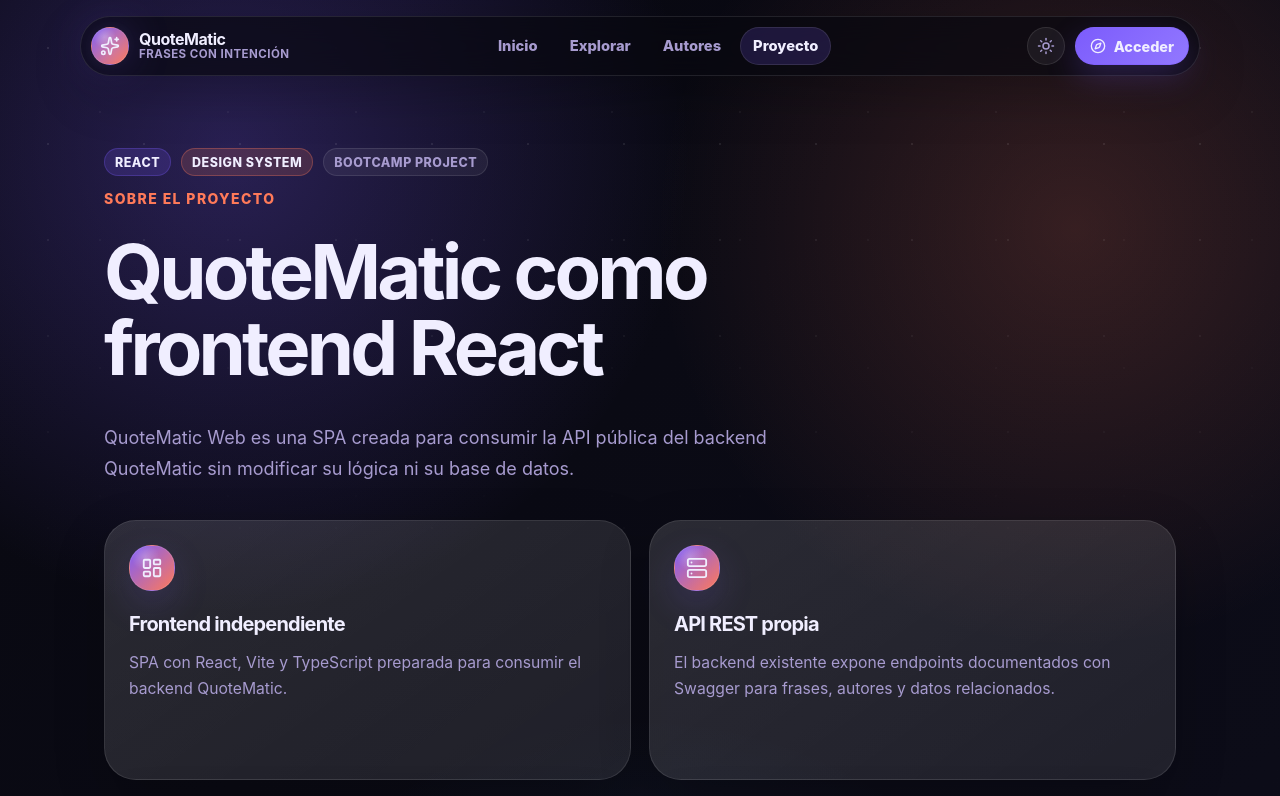
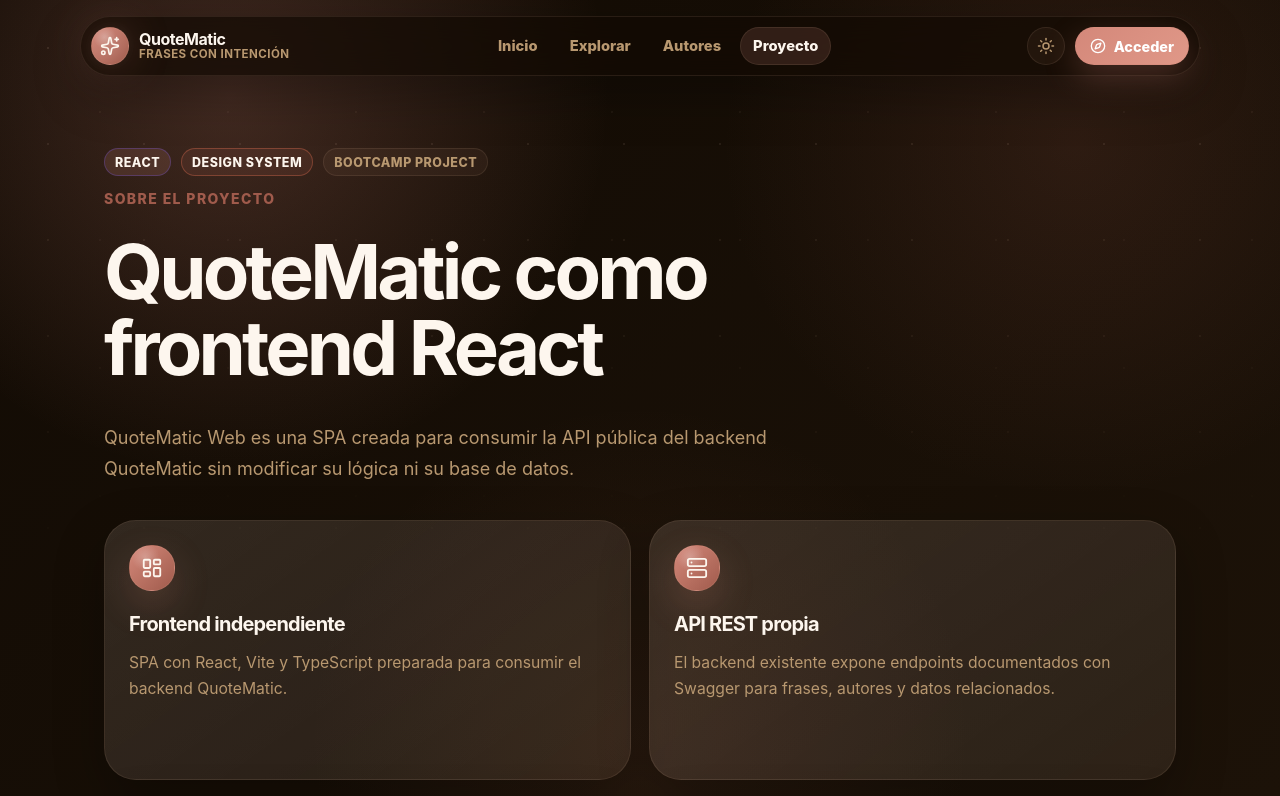
Before and after one commit to David-LS-Bilbao/QuoteMatic-Web, a React (Vite) app: page /about in a window 1280 px wide. Shown: the top 796 px of the page. Built offline with nearby package versions, Linux system fonts and the light colour scheme; no server answers.

Commit message:
cambios en colores modo diurno

```diff
--- a/src/styles/base.css
+++ b/src/styles/base.css
@@ -1,5 +1,10 @@
 * {
   box-sizing: border-box;
+}
+
+/* Transición suave al cambiar de tema */
+*, *::before, *::after {
+  transition: background-color 0.5s ease-in-out, color 0.5s ease-in-out, border-color 0.5s ease-in-out;
 }
 
 html {
@@ -11,19 +16,50 @@ html {
   text-rendering: optimizeLegibility;
   -webkit-font-smoothing: antialiased;
   -moz-osx-font-smoothing: grayscale;
-  transition:
-    background-color 700ms ease,
-    color 700ms ease;
+  transition: background-color 0.5s ease-in-out, color 0.5s ease-in-out;
 }
 
 body {
+  isolation: isolate;
+  position: relative;
   min-height: 100vh;
   margin: 0;
+}
+
+/* Capa de fondo modo oscuro (base permanente) */
+body::before {
+  content: '';
+  position: fixed;
+  inset: 0;
+  z-index: -1;
+  pointer-events: none;
   background:
-    radial-gradient(circle at 18% 12%, rgb(124 92 252 / 28%), transparent 30%),
-    radial-gradient(circle at 84% 18%, rgb(255 122 89 / 18%), transparent 28%),
-    radial-gradient(circle at 50% 92%, rgb(78 184 255 / 12%), transparent 34%),
-    linear-gradient(135deg, var(--color-bg), var(--color-bg-soft));
+    radial-gradient(circle at 18% 12%, rgb(212 136 122 / 24%), transparent 30%),
+    radial-gradient(circle at 84% 18%, rgb(160 91 76 / 16%), transparent 28%),
+    radial-gradient(circle at 50% 92%, rgb(180 110 80 / 10%), transparent 34%),
+    linear-gradient(135deg, #120B04, #1C1208);
+  opacity: 1;
+  transition: opacity 0.5s ease-in-out;
+}
+
+/* Capa de fondo modo claro (se activa con opacity) */
+body::after {
+  content: '';
+  position: fixed;
+  inset: 0;
+  z-index: -1;
+  pointer-events: none;
+  background: radial-gradient(circle at top left, #FFFFFF 0%, #FDF6EE 40%, #F5E5D8 100%);
+  opacity: 0;
+  transition: opacity 0.5s ease-in-out;
+}
+
+:root[data-theme='light'] body::before {
+  opacity: 0;
+}
+
+:root[data-theme='light'] body::after {
+  opacity: 1;
 }
 
 button,
@@ -47,20 +83,14 @@ h1 {
 }
 
 #root {
+  position: relative;
+  z-index: 1;
   min-height: 100vh;
 }
 
 :focus-visible {
   outline: 3px solid var(--color-focus);
   outline-offset: 4px;
-}
-
-:root[data-theme='light'] body {
-  background:
-    radial-gradient(circle at 18% 12%, rgb(124 92 252 / 12%), transparent 30%),
-    radial-gradient(circle at 84% 18%, rgb(255 122 89 / 8%), transparent 28%),
-    radial-gradient(circle at 50% 92%, rgb(78 184 255 / 6%), transparent 34%),
-    linear-gradient(135deg, var(--color-bg), var(--color-bg-soft));
 }
 
 @media (prefers-reduced-motion: reduce) {
--- a/src/styles/features/home.css
+++ b/src/styles/features/home.css
@@ -58,8 +58,8 @@
   z-index: -1;
   border-radius: var(--radius-xl);
   background:
-    radial-gradient(circle at 30% 30%, rgb(124 92 252 / 30%), transparent 36%),
-    radial-gradient(circle at 70% 70%, rgb(255 122 89 / 18%), transparent 38%);
+    radial-gradient(circle at 30% 30%, rgb(212 136 122 / 34%), transparent 36%),
+    radial-gradient(circle at 70% 70%, rgb(160 91 76 / 22%), transparent 38%);
   filter: blur(8px);
 }
 
@@ -94,7 +94,7 @@
   border-color: var(--color-border-strong);
   box-shadow:
     var(--shadow-soft),
-    0 18px 60px rgb(124 92 252 / 14%);
+    0 18px 60px rgb(212 136 122 / 18%);
   transform: translateY(-3px);
 }
 
@@ -109,7 +109,7 @@
   background:
     radial-gradient(circle at 35% 25%, rgb(255 255 255 / 24%), transparent 32%),
     linear-gradient(135deg, var(--color-primary), var(--color-accent));
-  box-shadow: 0 14px 36px rgb(124 92 252 / 18%);
+  box-shadow: 0 14px 36px rgb(212 136 122 / 22%);
 }
 
 .feature-card-title {
@@ -136,7 +136,7 @@
   border: 1px solid var(--color-border);
   border-radius: var(--radius-xl);
   background:
-    radial-gradient(circle at 10% 10%, rgb(124 92 252 / 16%), transparent 32%),
+    radial-gradient(circle at 10% 10%, rgb(212 136 122 / 18%), transparent 32%),
     var(--color-surface-glass);
   box-shadow: var(--shadow-soft);
   -webkit-backdrop-filter: blur(var(--blur-glass));
--- a/src/styles/layout.css
+++ b/src/styles/layout.css
@@ -12,8 +12,8 @@
   inset: 0;
   pointer-events: none;
   background-image:
-    radial-gradient(circle, rgb(255 255 255 / 14%) 1px, transparent 1px),
-    radial-gradient(circle, rgb(255 255 255 / 8%) 1px, transparent 1px);
+    radial-gradient(circle, rgb(230 197 170 / 16%) 1px, transparent 1px),
+    radial-gradient(circle, rgb(230 197 170 / 9%) 1px, transparent 1px);
   background-position:
     0 0,
     36px 48px;
@@ -42,7 +42,7 @@
   gap: 16px;
   border: 1px solid var(--color-border);
   border-radius: var(--radius-pill);
-  background: rgb(8 8 16 / 68%);
+  background: rgb(18 11 4 / 72%);
   box-shadow: var(--shadow-soft);
   -webkit-backdrop-filter: blur(var(--blur-glass));
   backdrop-filter: blur(var(--blur-glass));
@@ -138,11 +138,11 @@
   align-items: center;
   justify-content: center;
   gap: 8px;
-  border: 1px solid rgb(124 92 252 / 32%);
+  border: 1px solid rgb(212 136 122 / 32%);
   border-radius: var(--radius-pill);
-  color: var(--color-text);
+  color: #fff;
   background: linear-gradient(135deg, var(--color-primary), var(--color-primary-hover));
-  box-shadow: 0 12px 32px rgb(124 92 252 / 24%);
+  box-shadow: 0 12px 32px rgb(212 136 122 / 26%);
   font-size: 0.9rem;
   font-weight: 800;
   text-decoration: none;
@@ -154,7 +154,7 @@
 .nav-cta:hover {
   box-shadow:
     var(--shadow-glow),
-    0 18px 50px rgb(124 92 252 / 22%);
+    0 18px 50px rgb(212 136 122 / 24%);
   transform: translateY(-1px);
 }
 
@@ -299,13 +299,13 @@
 }
 
 :root[data-theme='light'] .site-header {
-  background: rgb(240 238 255 / 82%);
+  background: rgb(245 234 224 / 88%);
 }
 
 :root[data-theme='light'] .app-shell::before {
   background-image:
-    radial-gradient(circle, rgb(100 80 160 / 10%) 1px, transparent 1px),
-    radial-gradient(circle, rgb(100 80 160 / 6%) 1px, transparent 1px);
+    radial-gradient(circle, rgb(180 100 70 / 8%) 1px, transparent 1px),
+    radial-gradient(circle, rgb(180 100 70 / 5%) 1px, transparent 1px);
 }
 
 @media (prefers-reduced-motion: reduce) {
--- a/src/styles/ui/button.css
+++ b/src/styles/ui/button.css
@@ -39,7 +39,7 @@
 }
 
 .ui-button-primary {
-  color: var(--color-text);
+  color: #fff;
   background: linear-gradient(135deg, var(--color-primary), var(--color-primary-hover));
   box-shadow: var(--shadow-glow);
 }
@@ -47,7 +47,7 @@
 .ui-button-primary:not(:disabled):hover {
   box-shadow:
     var(--shadow-glow),
-    0 18px 50px rgb(124 92 252 / 22%);
+    0 18px 50px rgb(212 136 122 / 26%);
 }
 
 .ui-button-secondary {
--- a/src/styles/variables.css
+++ b/src/styles/variables.css
@@ -1,24 +1,24 @@
 :root {
-  --color-bg: #080810;
-  --color-bg-soft: #0d0d1a;
+  --color-bg: #120B04;
+  --color-bg-soft: #1C1208;
 
-  --color-surface: #141426;
-  --color-surface-strong: #1c1b35;
-  --color-surface-glass: rgb(255 255 255 / 6%);
-  --color-surface-glass-strong: rgb(255 255 255 / 10%);
+  --color-surface: #261A0C;
+  --color-surface-strong: #322215;
+  --color-surface-glass: rgb(255 200 160 / 5%);
+  --color-surface-glass-strong: rgb(255 200 160 / 9%);
 
-  --color-text: #f0eeff;
-  --color-muted: #a79bcf;
+  --color-text: #FDF6EE;
+  --color-muted: #B89870;
 
-  --color-border: rgb(255 255 255 / 10%);
-  --color-border-strong: rgb(255 255 255 / 18%);
+  --color-border: rgb(230 197 170 / 10%);
+  --color-border-strong: rgb(230 197 170 / 20%);
 
-  --color-primary: #7c5cfc;
-  --color-primary-soft: rgb(124 92 252 / 18%);
-  --color-primary-hover: #9278ff;
+  --color-primary: #D4887A;
+  --color-primary-soft: rgb(212 136 122 / 16%);
+  --color-primary-hover: #E09888;
 
-  --color-accent: #ff7a59;
-  --color-accent-soft: rgb(255 122 89 / 16%);
+  --color-accent: #A05B4C;
+  --color-accent-soft: rgb(160 91 76 / 16%);
 
   --color-focus: #f59e0b;
 
@@ -35,9 +35,9 @@
   --radius-xl: 32px;
   --radius-pill: 999px;
 
-  --shadow-soft: 0 18px 50px rgb(0 0 0 / 22%);
-  --shadow-card: 0 24px 80px rgb(0 0 0 / 35%);
-  --shadow-glow: 0 0 44px rgb(124 92 252 / 28%);
+  --shadow-soft: 0 18px 50px rgb(0 0 0 / 28%);
+  --shadow-card: 0 24px 80px rgb(0 0 0 / 42%);
+  --shadow-glow: 0 0 44px rgb(212 136 122 / 28%);
 
   --blur-glass: 18px;
 
@@ -46,21 +46,28 @@
 }
 
 :root[data-theme='light'] {
-  --color-bg: #f0eeff;
-  --color-bg-soft: #e8e3ff;
+  --color-bg: #FDF6EE;
+  --color-bg-soft: #F5EAE0;
 
-  --color-surface: #ffffff;
-  --color-surface-strong: #f5f2ff;
-  --color-surface-glass: rgb(255 255 255 / 70%);
-  --color-surface-glass-strong: rgb(255 255 255 / 88%);
+  --color-surface: #FCF9F5;
+  --color-surface-strong: #F0DAC9;
+  --color-surface-glass: rgb(252 249 245 / 75%);
+  --color-surface-glass-strong: rgb(252 249 245 / 92%);
 
-  --color-text: #1a1035;
-  --color-muted: #5a4a8a;
+  --color-text: #101428;
+  --color-muted: #4A4E62;
 
-  --color-border: rgb(100 80 160 / 15%);
-  --color-border-strong: rgb(100 80 160 / 28%);
+  --color-border: rgb(230 197 170 / 40%);
+  --color-border-strong: #E6C5AA;
 
-  --shadow-soft: 0 18px 50px rgb(80 60 140 / 10%);
-  --shadow-card: 0 24px 80px rgb(80 60 140 / 14%);
-  --shadow-glow: 0 0 44px rgb(124 92 252 / 20%);
+  --color-primary: #D4887A;
+  --color-primary-soft: rgb(212 136 122 / 14%);
+  --color-primary-hover: #C07669;
+
+  --color-accent: #D4887A;
+  --color-accent-soft: rgb(212 136 122 / 12%);
+
+  --shadow-soft: 0 18px 50px rgb(80 40 20 / 8%);
+  --shadow-card: 0 24px 80px rgb(80 40 20 / 12%);
+  --shadow-glow: 0 0 44px rgb(212 136 122 / 22%);
 }
```
